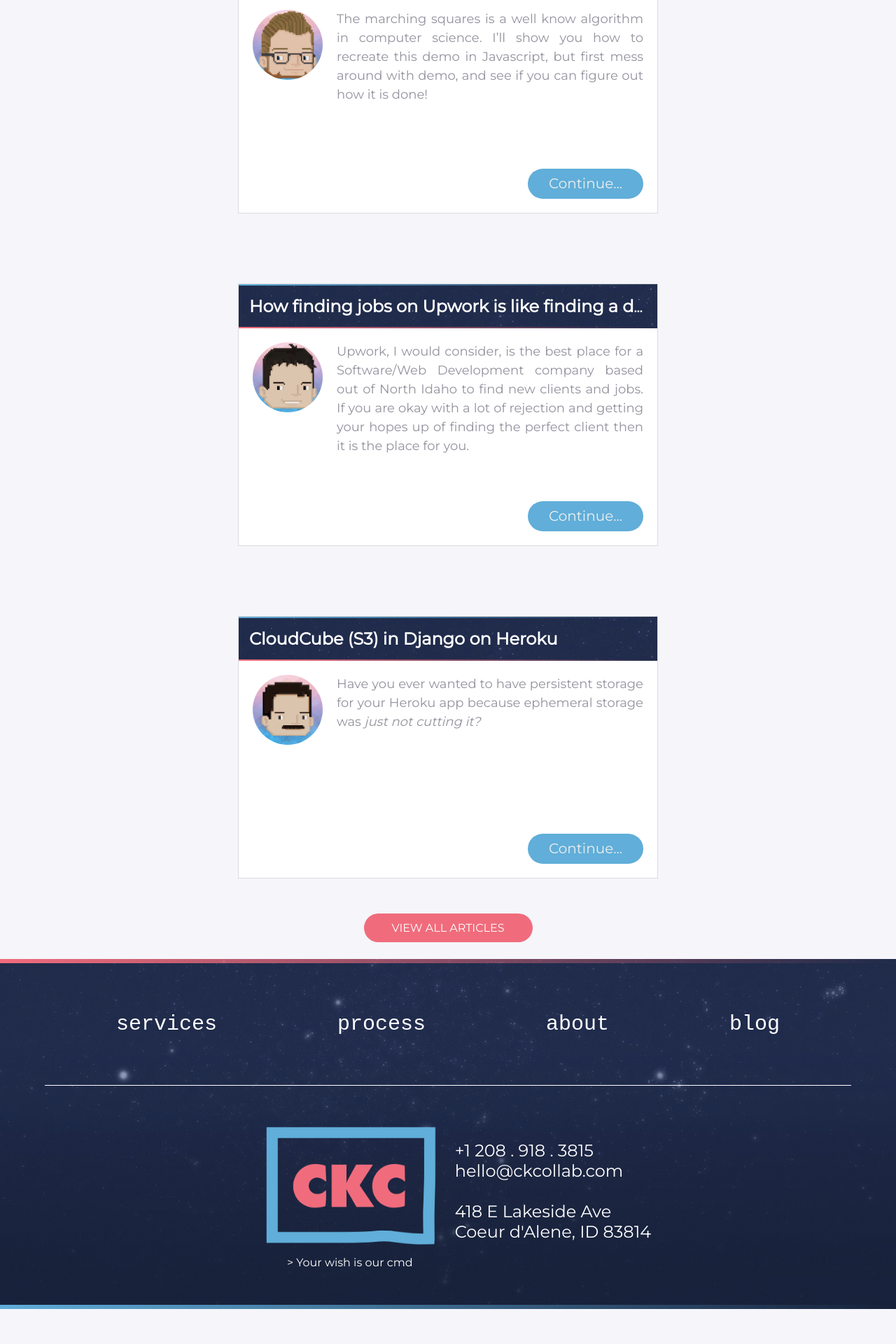
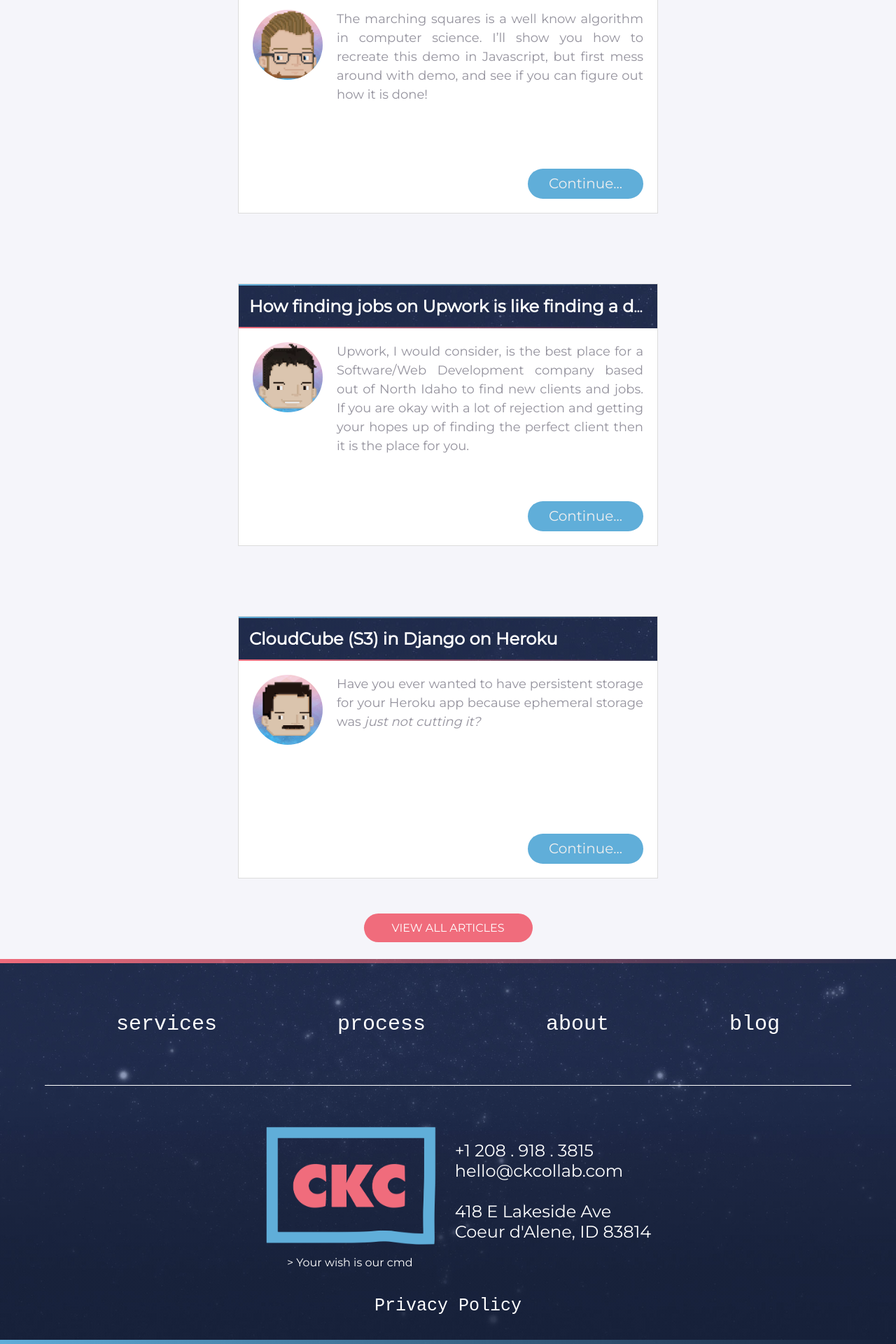
Before and after one commit to ckcollab/ckcollab, a Jekyll site: the page built from blog.html, in a window 1280 px wide. Shown: the part 1967-3887 px from the top of the page at 70% size. Built offline with Jekyll 4.4.1, drawn with Linux system fonts in a browser that asks for light colours; before the commit the page ends 3837 px from its top, so only the background shows below that.

Commit message:
Added privacy policy links to all footers

```diff
--- a/about_us.html
+++ b/about_us.html
@@ -18,7 +18,6 @@
 
     <!-- Greensock -->
     <script src="https://cdnjs.cloudflare.com/ajax/libs/gsap/3.2.6/gsap.min.js"></script>
-
 
     <!-- Vuetify and Material CSS -->
     <link href="https://cdn.jsdelivr.net/npm/vuetify@2.x/dist/vuetify.min.css" rel="stylesheet">
@@ -185,7 +184,9 @@
                     Coeur d'Alene, ID 83814
                 </div>
             </div>
-
+            <div class="footer-bottom-row">
+                <a href="/privacy-policy.html" class="nav-item">Privacy Policy</a>
+            </div>
             <div class="blue-stripe-lower"></div>
         </section>
     </v-app>
--- a/assets/css/blog-landing.css
+++ b/assets/css/blog-landing.css
@@ -57,7 +57,7 @@ section.heading {
     background-color: white;
     z-index: 3;
     position: relative;
-    height: 500px;
+    height: 550px;
 }
 
 .pink-stripe-lower {
@@ -254,10 +254,11 @@ section.heading {
 .btn-primary-pink:hover {
     background-color: var(--pink-dark);
 }
-.img-circle {
+.avatar-circle {
     height: 100px;
     width: 100px;
     border-radius: 50%;
+    max-width: none;
 }
 
 .read-more {
--- a/assets/css/global.css
+++ b/assets/css/global.css
@@ -184,6 +184,15 @@ body {
     margin-top: 1.5em;
 }
 
+.footer-bottom-row {
+    width: 100%;
+    text-align: center;
+}
+.footer-bottom-row > a {
+    text-align: center;
+    font-size: 25px;
+}
+
 .pink-stripe-lower {
     z-index: 2;
     width: 100%;
--- a/blog.html
+++ b/blog.html
@@ -10,6 +10,7 @@
     <link rel="stylesheet" href="./assets/css/global.css">
     <link rel="stylesheet" href="./assets/css/blog-landing.css">
     <link rel="icon" type="image/png" href="./assets/images/favicon.png">
+
 </head>
 <body>
 
@@ -58,7 +59,7 @@
                 <div class="media-body">
                     <div class="media-left">
                         {% if author %}
-                        <img class="img-circle" src="{{ author.avatar }}">
+                        <img class="avatar-circle" src="{{ author.avatar }}">
                         {% endif %}
                     </div>
                     <div class="media-text">
@@ -100,7 +101,9 @@
                     Coeur d'Alene, ID 83814
                 </div>
             </div>
-
+            <div class="footer-bottom-row">
+                <a href="/privacy-policy.html" class="nav-item">Privacy Policy</a>
+            </div>
             <div class="blue-stripe-lower"></div>
         </section>
 </body>
--- a/blog/index.html
+++ b/blog/index.html
@@ -34,7 +34,7 @@ layout: default
             <li class="media">
                 <div class="media-left">
                     {% if author %}
-                        <img class="media-object img-circle" src="{{ author.avatar }}">
+                        <img class="media-object avatar-circle" src="{{ author.avatar }}">
                     {% endif %}
                 </div>
                 <div class="media-body">
```
Also changed, not shown: index.html (+12 -7 lines). Lines whose indentation alone changed are shown as unchanged.
